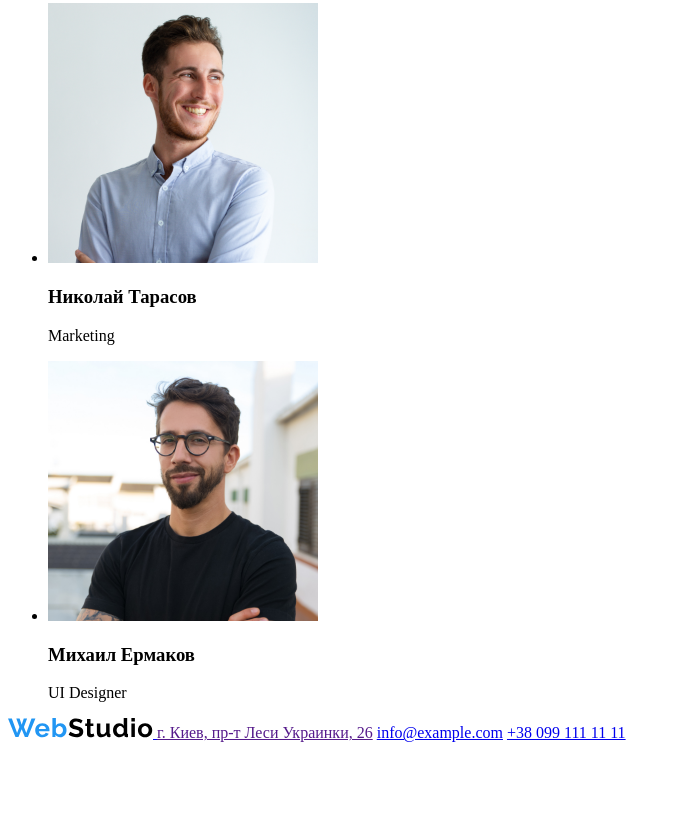
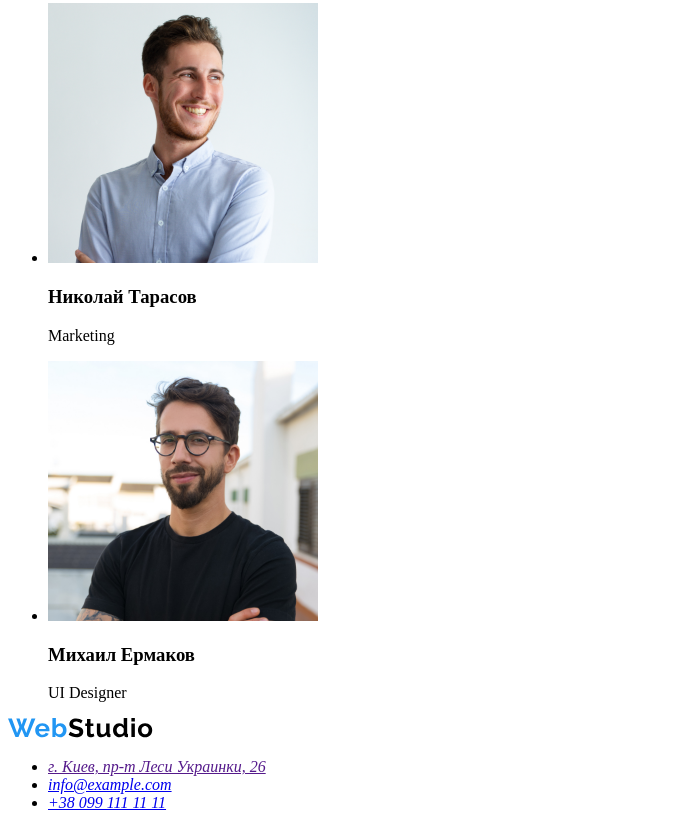
Before and after one commit to AndriiHnidets/goit-markup-hw-01, a plain HTML site: page index.html in a window 1280 px wide. Shown: the part 2301-3129 px from the top of the page, without its empty margins (0-681 px from the left). Before the commit the page ends 3051 px from the top, so only its background shows below. Drawn offline with Linux system fonts and the light colour scheme.

Commit message:
добавив адрес в футер

```diff
--- a/index.html
+++ b/index.html
@@ -98,9 +98,13 @@
                 <img src="./images/logo.svg" alt="logo">
                 <!--logo of site-->
             </a>
-            <a href="">г. Киев, пр-т Леси Украинки, 26</a>
-            <a href="info@example.com">info@example.com</a>
-            <a href="+380991111111">+38 099 111 11 11</a>
+            <address>
+                <ul>
+                    <li><a href="">г. Киев, пр-т Леси Украинки, 26</a></li>
+                    <li><a href="info@example.com">info@example.com</a></li>
+                    <li><a href="+380991111111">+38 099 111 11 11</a></li>
+                </ul>
+            </address>
     </footer>
 </body>
 </html>
```
